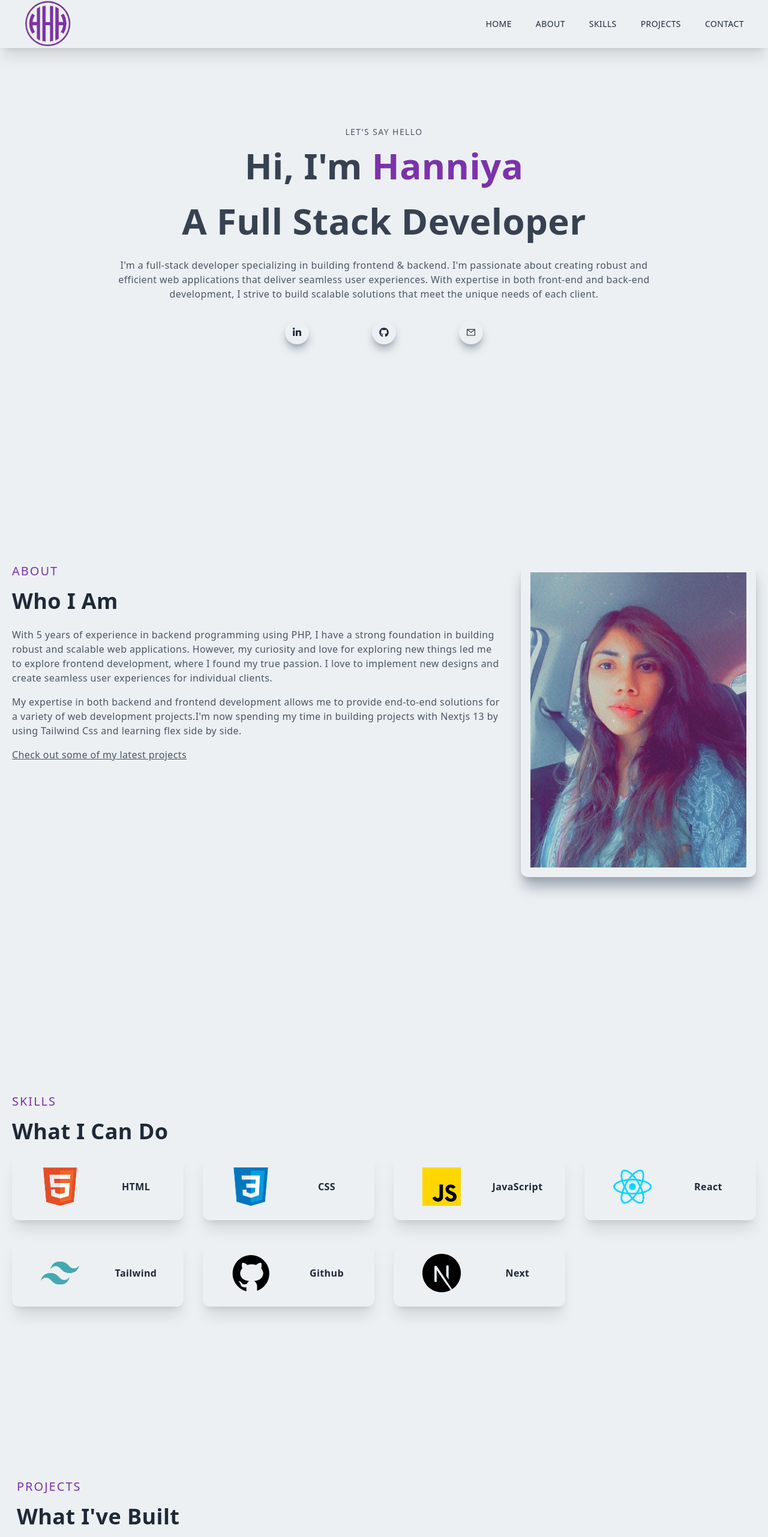
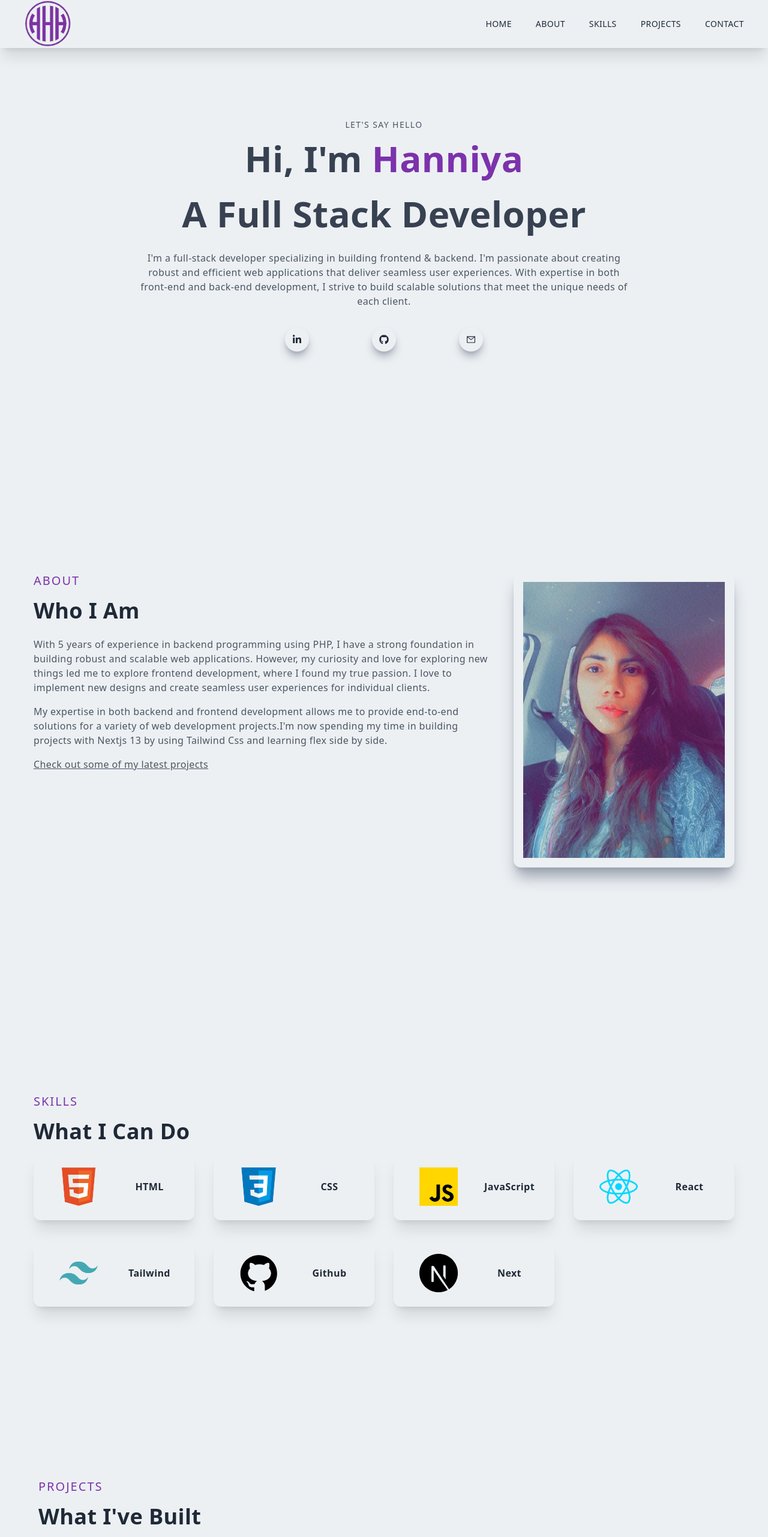
Before and after one commit to HaniyaSiddiqui/resume_nextjs, a Next.js app: page / in a window 1280 px wide. Shown: the top 2562 px of the page at 60% size. Built offline with nearby package versions, Linux system fonts and the light colour scheme.

Commit message:
Responsive for small screen

```diff
--- a/app/components/About.jsx
+++ b/app/components/About.jsx
@@ -5,7 +5,10 @@ import aboutImg from "../../public/assets/about.jpeg";
 
 const About = () => {
   return (
-    <div id='about' className='w-full md:h-screen p-2 flex items-center py-5'>
+    <div
+      id='about'
+      className='max-w-screen-2xl mx-auto px-14 md:h-screen p-2 flex items-center py-5'
+    >
       <div className='max-w-[1240px]  m-auto md:grid grid-cols-3 gap-8'>
         <div className='col-span-2'>
           <p className='uppercase text-xl tracking-widest text-[#7c32ab]'>
--- a/app/components/Contact.jsx
+++ b/app/components/Contact.jsx
@@ -9,7 +9,7 @@ import ContactImg from "../../public/assets/contact.jpg";
 
 const Contact = () => {
   return (
-    <div id='contact' className='w-full lg:h-screen'>
+    <div id='contact' className='max-w-screen-2xl mx-auto px-14 lg:h-screen'>
       <div className='max-w-[1240px] m-auto px-2 py-16 w-full '>
         <p className='text-xl tracking-widest uppercase text-[#7c32ab]'>
           Contact
--- a/app/components/Main.jsx
+++ b/app/components/Main.jsx
@@ -4,7 +4,7 @@ import { FaGithub, FaLinkedinIn } from "react-icons/fa";
 import { BsFillPersonLinesFill } from "react-icons/bs";
 const Main = () => {
   return (
-    <div className='w-full h-screen text-center'>
+    <div className='max-w-screen-2xl mx-auto px-14 h-screen text-center'>
       <div className='nav-w-[1244px] w-full h-full mx-auto p-1 flex justify-center items-center'>
         <div>
           <p className='uppercase text-sm tracking-widest text-gray-600'>
--- a/app/components/Projects.jsx
+++ b/app/components/Projects.jsx
@@ -7,7 +7,7 @@ import ProjectItem from "./ProjectItem";
 
 const Projects = () => {
   return (
-    <div id='projects' className='w-full'>
+    <div id='projects' className='max-w-screen-2xl mx-auto px-14'>
       <div className='max-w-[1240px] mx-auto px-2 py-16'>
         <p className='text-xl tracking-widest uppercase text-[#7c32ab]'>
           Projects
--- a/app/components/Skills.jsx
+++ b/app/components/Skills.jsx
@@ -10,7 +10,7 @@ import NextJS from "../../public/assets/skills/nextjs.png";
 
 const Skills = () => {
   return (
-    <div id='skills' className='w-full lg:h-screen '>
+    <div id='skills' className='max-w-screen-2xl mx-auto px-14 lg:h-screen '>
       <div className='max-w-[1240px] mx-auto flex flex-col justify-center h-full'>
         <p className='text-xl tracking-widest uppercase text-[#7c32ab]'>
           Skills
```
